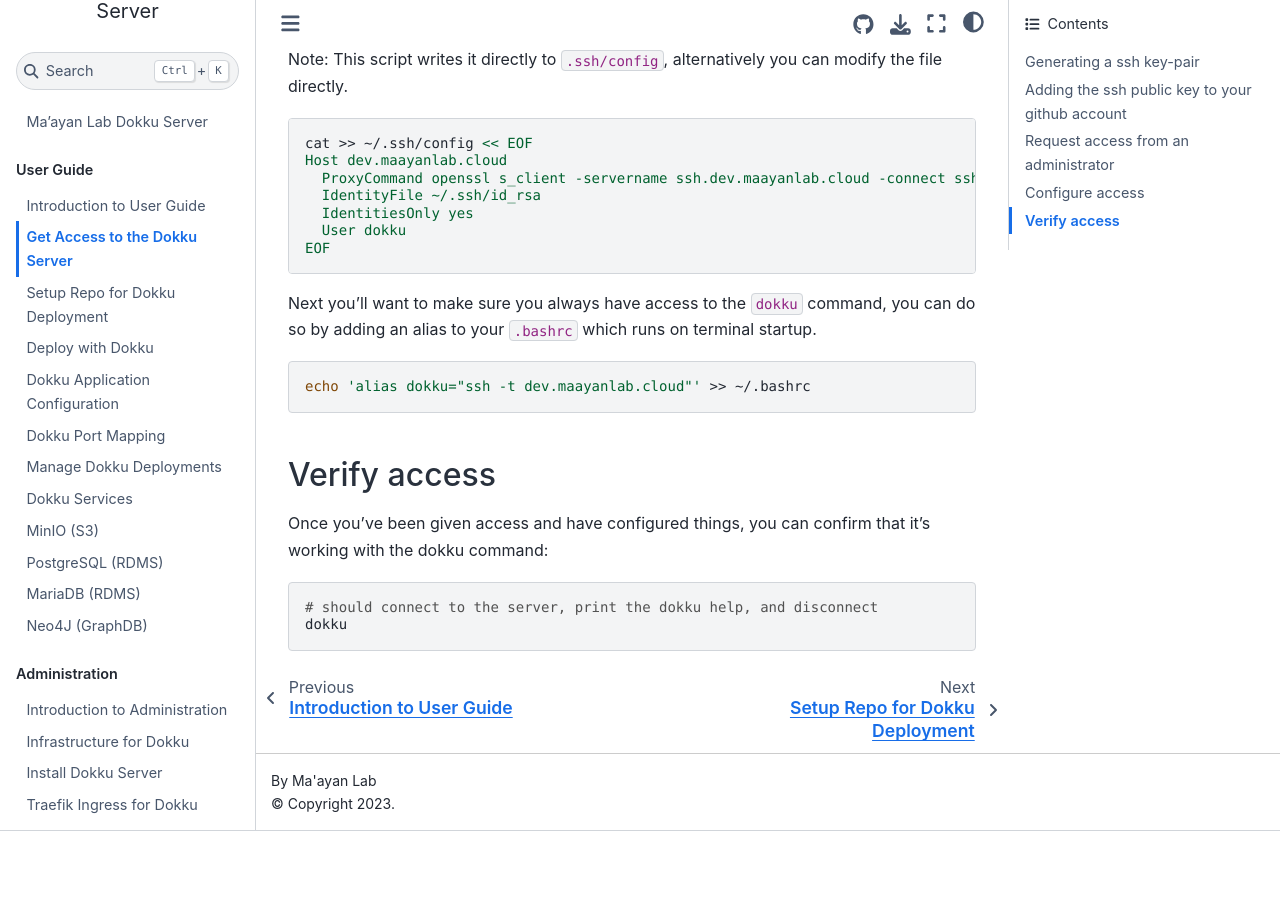
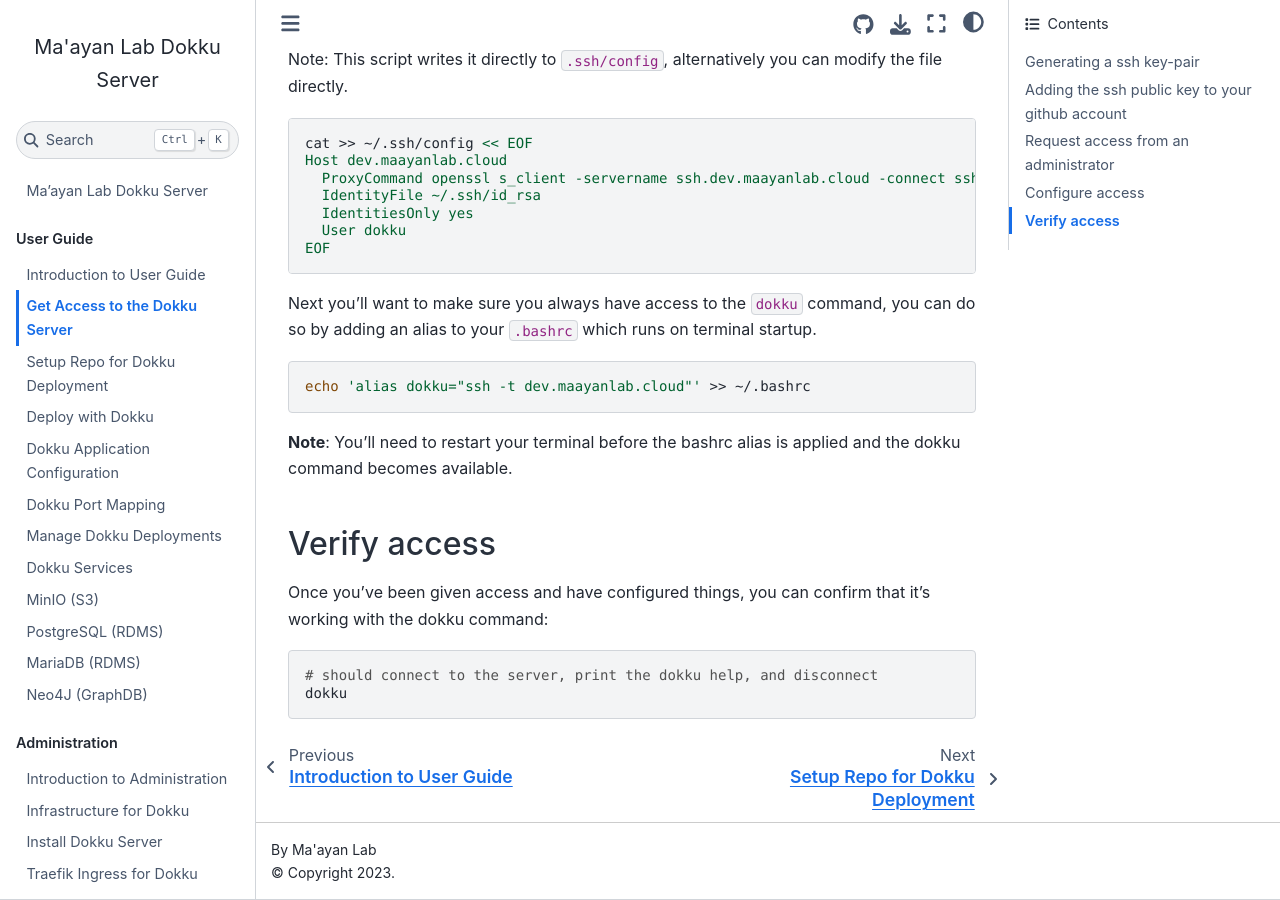
Before and after one commit to MaayanLab/dokku, a Jupyter Book: the page built from user/10-access.md, in a window 1280 px wide and 900 px high, scrolled down 1363 px. Built offline with Jupyter Book 1.0.4 settings and Sphinx 7.4.7 and the Sphinx Book theme 1.1.4, drawn with Linux system fonts in a browser that asks for light colours; before the commit the page ends 2194 px from its top, so only the background shows below that.

Commit message:
Clarify that bashrc won't apply until after a terminal restart

````diff
--- a/user/10-access.md
+++ b/user/10-access.md
@@ -53,6 +53,8 @@
 echo 'alias dokku="ssh -t dev.maayanlab.cloud"' >> ~/.bashrc
 ```
 
+**Note**: You'll need to restart your terminal before the bashrc alias is applied and the dokku command becomes available.
+
 ## Verify access
 
 Once you've been given access and have configured things, you can confirm that it's working with the dokku command:
````
